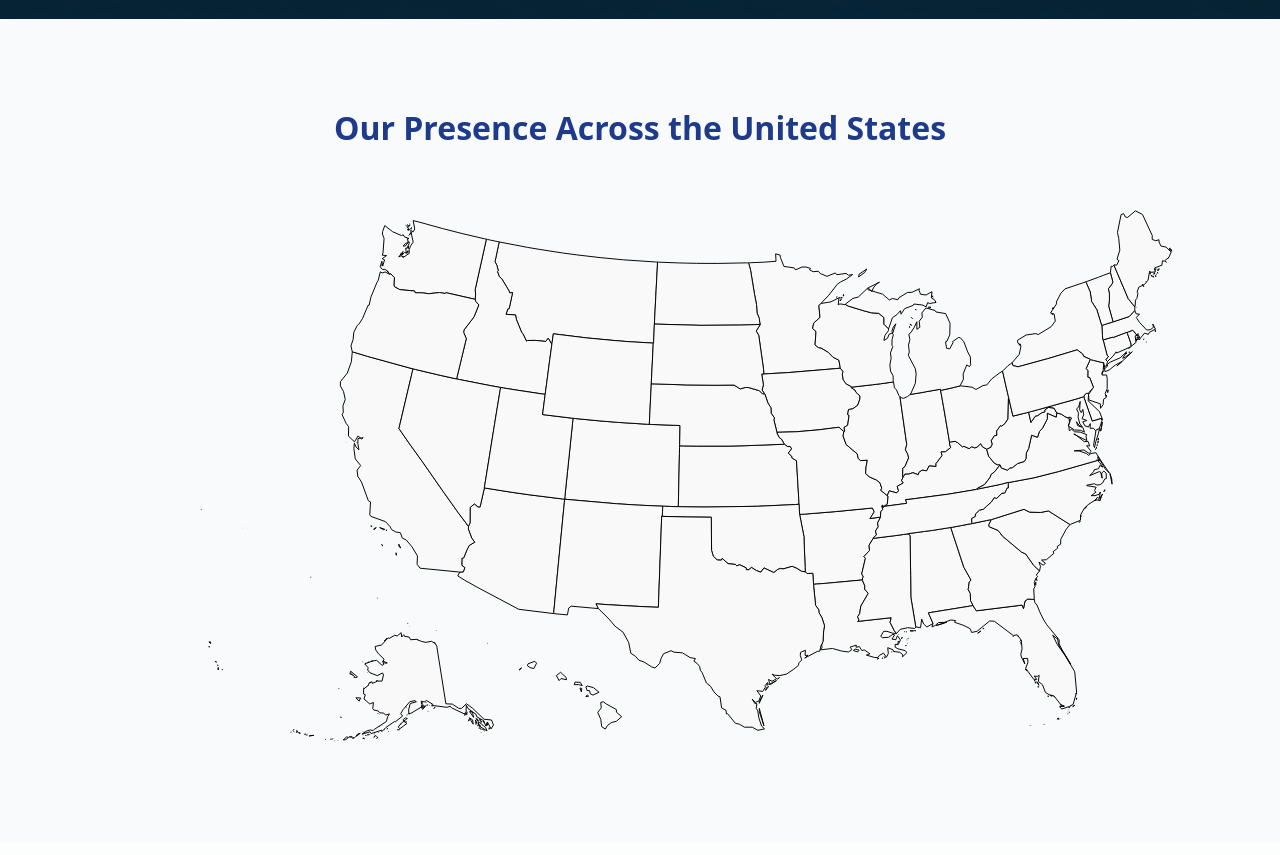
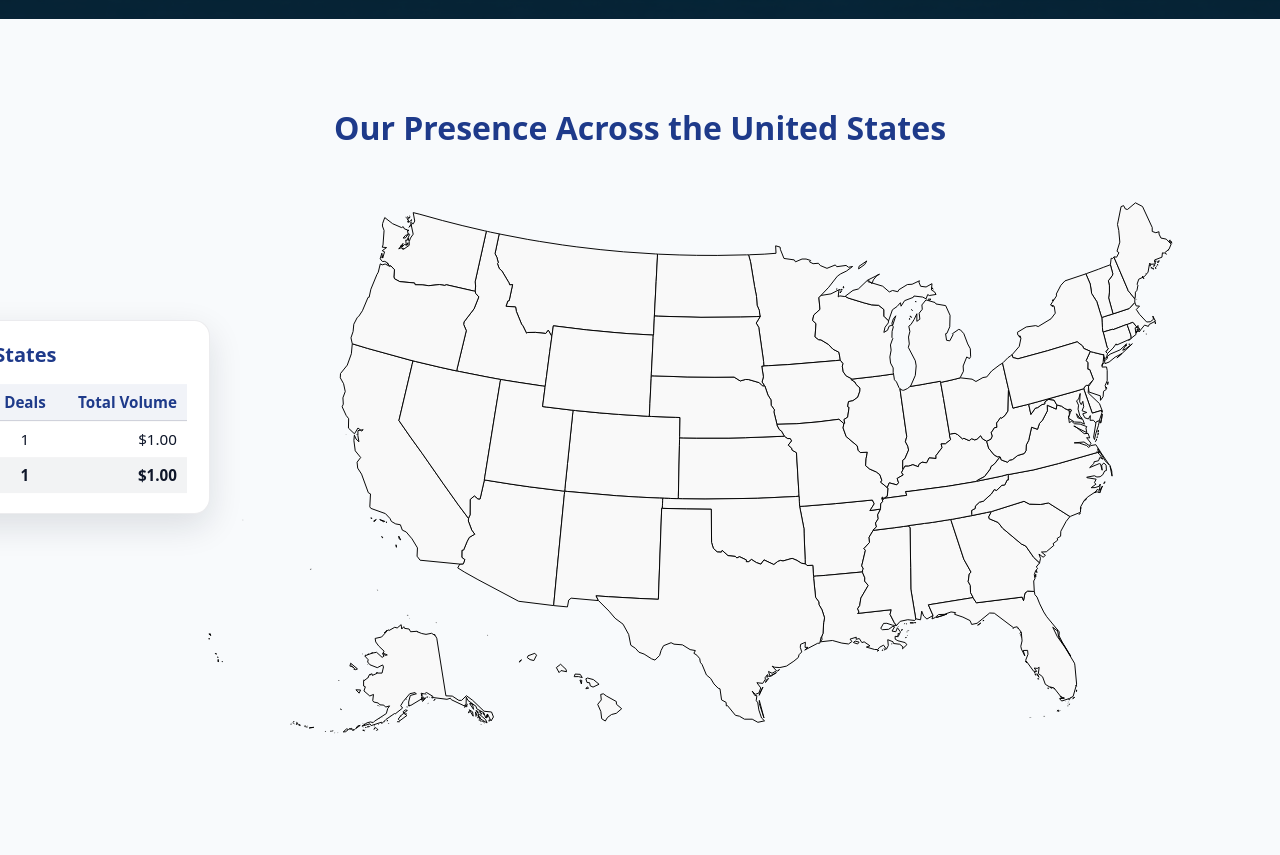
Before and after one commit to emilaliyev17/conspy, a Django app: page / in a window 1280 px wide. Shown: the part 551-1406 px from the top of the page. Before the commit the page ends 1293 px from the top, so only its background shows below. Run offline with Django 5.2, Linux system fonts and the light colour scheme; a user stored in the database is signed in; tables that the repository leaves empty hold one stand-in row (values such as "Sample post"); parts of the project's set-up code (start-up, migrations or seed data) failed here and were passed over.

Commit message:
Add state deal stats and home page summary table

```diff
--- a/core/admin.py
+++ b/core/admin.py
@@ -174,6 +174,7 @@ class CFDashboardBudgetAdmin(admin.ModelAdmin):
 
 @admin.register(ActiveState)
 class ActiveStateAdmin(admin.ModelAdmin):
-    list_display = ['state_code', 'state_name', 'is_active']
+    list_display = ['state_code', 'state_name', 'deal_count', 'deal_volume', 'is_active']
     list_filter = ['is_active']
     search_fields = ['state_name', 'state_code']
+    list_editable = ['deal_count', 'deal_volume', 'is_active']
--- a/core/models.py
+++ b/core/models.py
@@ -156,6 +156,8 @@ class ActiveState(models.Model):
     state_name = models.CharField(max_length=50)
     is_active = models.BooleanField(default=True)
     created_at = models.DateTimeField(auto_now_add=True)
+    deal_count = models.PositiveIntegerField(default=0)
+    deal_volume = models.DecimalField(max_digits=15, decimal_places=2, default=0)
 
     class Meta:
         ordering = ['state_name']
--- a/core/templates/core/home.html
+++ b/core/templates/core/home.html
@@ -1,5 +1,6 @@
 <!DOCTYPE html>
 {% load static %}
+{% load custom_filters %}
 <html lang="en">
 <head>
     <meta charset="UTF-8" />
@@ -224,13 +225,74 @@
 
         /* USA Map */
         .usa-map-section {
-            padding: 60px 20px;
+            padding: 60px 20px 80px;
             background: #f8fafc;
             text-align: center;
+            position: relative;
         }
-        .map-container { max-width: 1200px; margin: 0 auto; }
-        .usa-map-section h2 { color: #1e3a8a; margin-bottom: 40px; font-size: 2rem; }
-        .usa-map { max-width: 900px; margin: 0 auto; }
+        .usa-map-section h2 {
+            color: #1e3a8a;
+            margin-bottom: 32px;
+            font-size: 2rem;
+        }
+        .usa-map-wrapper {
+            display: inline-block;
+            position: relative;
+            max-width: 900px;
+            width: 100%;
+        }
+        .presence-table-wrapper {
+            position: absolute;
+            right: calc(100% - 10px);
+            top: 35%;
+            transform: translate(10px, -35%);
+            margin-right: 0;
+            width: 260px;
+            background: var(--white);
+            border-radius: 16px;
+            box-shadow: 0 12px 34px rgba(15, 23, 42, 0.12);
+            border: 1px solid rgba(15, 23, 42, 0.08);
+            padding: 20px 22px;
+            text-align: left;
+        }
+        .presence-table-wrapper h3 {
+            margin: 0 0 16px;
+            font-size: 1.25rem;
+            color: var(--primary);
+        }
+        .presence-table {
+            width: 100%;
+            border-collapse: collapse;
+            font-size: 0.95rem;
+        }
+        .presence-table th,
+        .presence-table td {
+            padding: 8px 10px;
+            border-bottom: 1px solid rgba(15, 23, 42, 0.08);
+            text-align: left;
+        }
+        .presence-table th {
+            color: var(--primary);
+            font-weight: 600;
+            background: rgba(30, 58, 138, 0.06);
+        }
+        .presence-table tr:last-child td {
+            border-bottom: none;
+        }
+        .presence-table .amount {
+            text-align: right;
+            white-space: nowrap;
+        }
+        .presence-table .count {
+            text-align: center;
+        }
+        .presence-table tfoot td {
+            font-weight: 700;
+            background: rgba(15, 23, 42, 0.05);
+        }
+        .usa-map {
+            width: 100%;
+        }
         .usa-map svg { width: 100%; height: auto; }
         .state {
             fill: #e0e7ff;  /* Light blue for inactive states */
@@ -254,6 +316,18 @@
 
 
         /* Responsive */
+        @media (max-width: 1200px) {
+            .presence-table-wrapper {
+                position: static;
+                transform: none;
+                margin: 0 auto 30px;
+                width: min(320px, 90%);
+            }
+            .usa-map-wrapper {
+                display: block;
+            }
+        }
+
         @media (max-width: 768px) {
             .nav-container { flex-wrap: wrap; }
             .navbar-brand { font-size: 1rem; }
@@ -338,8 +412,44 @@
 
     <section class="usa-map-section">
         <h2>Our Presence Across the United States</h2>
-        <div class="usa-map">
-            <object data="{% static 'core/images/us.svg' %}" type="image/svg+xml" id="usa-svg"></object>
+        <div class="usa-map-wrapper">
+            <div class="presence-table-wrapper">
+                <h3>Active States</h3>
+                <table class="presence-table">
+                    <thead>
+                        <tr>
+                            <th>State</th>
+                            <th class="count">Deals</th>
+                            <th class="amount">Total Volume</th>
+                        </tr>
+                    </thead>
+                    <tbody>
+                        {% for state in state_deal_rows %}
+                        <tr>
+                            <td>{{ state.state_code }}</td>
+                            <td class="count">{{ state.deal_count }}</td>
+                            <td class="amount">${{ state.deal_volume|thousands_separator }}</td>
+                        </tr>
+                        {% empty %}
+                        <tr>
+                            <td colspan="3">No active states tracked yet.</td>
+                        </tr>
+                        {% endfor %}
+                    </tbody>
+                    {% if state_deal_rows %}
+                    <tfoot>
+                        <tr>
+                            <td>Total</td>
+                            <td class="count">{{ state_deal_totals.deal_count }}</td>
+                            <td class="amount">${{ state_deal_totals.deal_volume|thousands_separator }}</td>
+                        </tr>
+                    </tfoot>
+                    {% endif %}
+                </table>
+            </div>
+            <div class="usa-map">
+                <object data="{% static 'core/images/us.svg' %}" type="image/svg+xml" id="usa-svg"></object>
+            </div>
         </div>
     </section>
 
--- a/core/views.py
+++ b/core/views.py
@@ -127,9 +127,18 @@ def convert_month_year_to_date_range(month, year):
 @login_required
 def home(request):
     """Home page view with navigation and active states for the USA map."""
-    active_states = ActiveState.objects.filter(is_active=True).values_list('state_code', flat=True)
+    active_state_qs = ActiveState.objects.filter(is_active=True).order_by('state_name')
+    active_state_codes = list(active_state_qs.values_list('state_code', flat=True))
+    total_deal_count = sum(state.deal_count for state in active_state_qs)
+    total_deal_volume = sum(state.deal_volume for state in active_state_qs)
+
     return render(request, 'core/home.html', {
-        'active_states': list(active_states)
+        'active_states': active_state_codes,
+        'state_deal_rows': active_state_qs,
+        'state_deal_totals': {
+            'deal_count': total_deal_count,
+            'deal_volume': total_deal_volume,
+        },
     })
 
 @login_required
```
Also changed, not shown: core/migrations/0018_activestate_deal_count_activestate_deal_volume.py (added).
